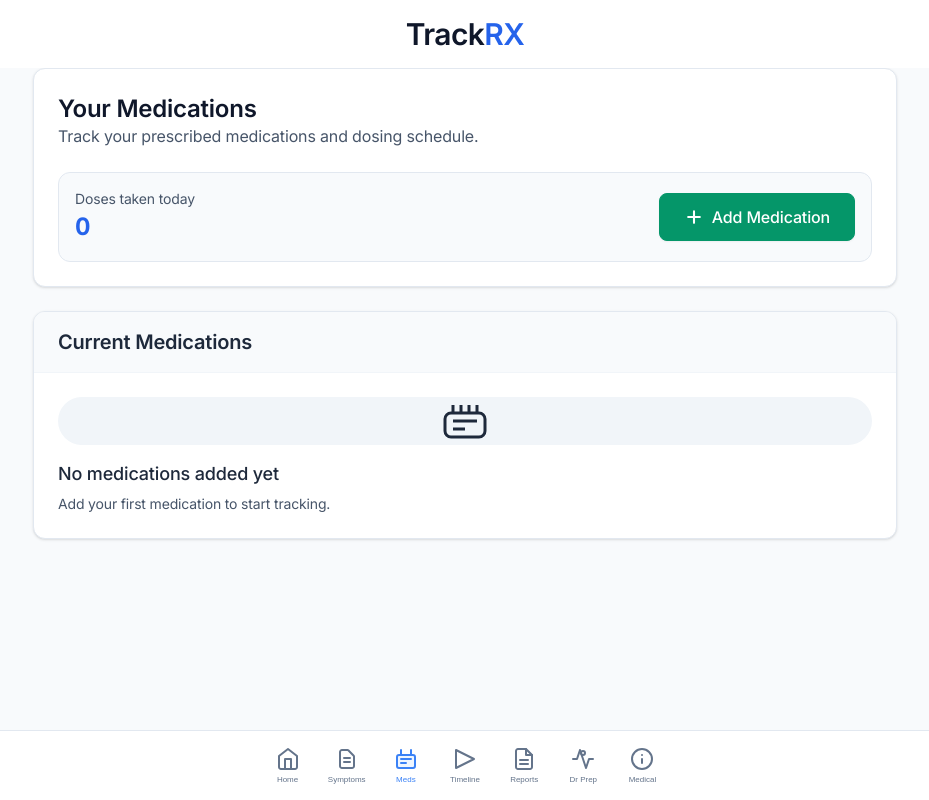
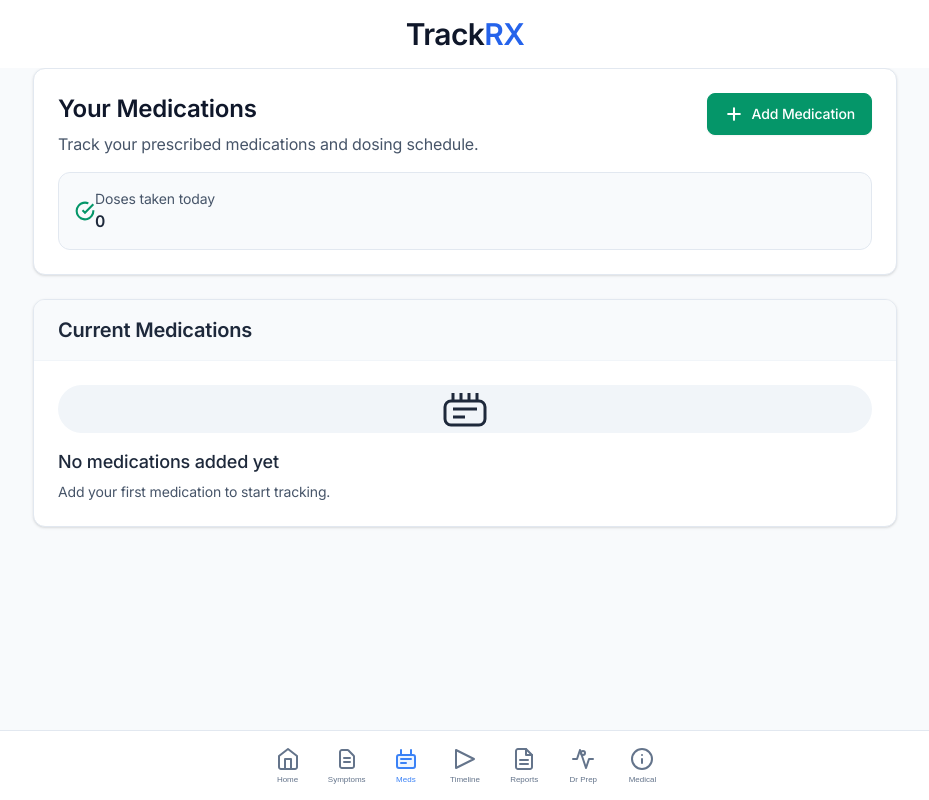
Before and after one commit to birthquake/medical-symptom-timeline-builder, a React (Create React App) app: page / in a window 1280 px wide. Both pictures are taken after a click on the button "Meds". Shown: the whole page, without its empty margins (175-1104 px from the left). Built offline with nearby package versions, Linux system fonts and the light colour scheme.

Commit message:
Update MedicationTracker.js

```diff
--- a/src/components/MedicationTracker.js
+++ b/src/components/MedicationTracker.js
@@ -195,36 +195,44 @@ const MedicationTracker = () => {
 
   return (
     <div className="flex flex-col gap-6">
-      {/* Header Card */}
+      {/* Streamlined Header Card */}
       <div className="health-card">
         <div className="health-card-body">
-          <h2 className="text-heading-1 text-slate-900 mb-3">
-            Your Medications
-          </h2>
-          <p className="text-body text-slate-600 mb-6 leading-relaxed">
-            Track your prescribed medications and dosing schedule.
-          </p>
-
-          {/* Today's Summary */}
-          <div className="bg-slate-50 border border-slate-200 rounded-lg p-4 flex justify-between items-center">
+          <div className="flex justify-between items-start mb-4">
             <div>
-              <div className="text-body-small text-slate-600 font-medium mb-1">
-                Doses taken today
-              </div>
-              <div className={`text-medical-large font-bold text-metric ${
-                todayCount > 0 ? 'text-success-600' : 'text-slate-400'
-              }`}>
-                {todayCount}
-              </div>
+              <h2 className="text-heading-1 text-slate-900 mb-2">
+                Your Medications
+              </h2>
+              <p className="text-body text-slate-600">
+                Track your prescribed medications and dosing schedule.
+              </p>
             </div>
-
             <button
               onClick={() => setShowForm(true)}
-              className="btn btn-success btn-lg flex items-center gap-2"
+              className="btn btn-success flex items-center gap-2 flex-shrink-0"
             >
               <PlusIcon />
               Add Medication
             </button>
+          </div>
+
+          {/* Streamlined Today's Summary */}
+          <div className="flex items-center gap-4 p-4 bg-slate-50 rounded-lg border border-slate-200">
+            <div className="flex items-center gap-3">
+              <div className="w-10 h-10 bg-success-100 rounded-lg flex items-center justify-center">
+                <CheckCircleIcon size={20} className="text-success-600" />
+              </div>
+              <div>
+                <div className="text-body-small text-slate-600 font-medium">
+                  Doses taken today
+                </div>
+                <div className={`text-lg font-bold text-metric ${
+                  todayCount > 0 ? 'text-success-600' : 'text-slate-400'
+                }`}>
+                  {todayCount}
+                </div>
+              </div>
+            </div>
           </div>
         </div>
       </div>
```
